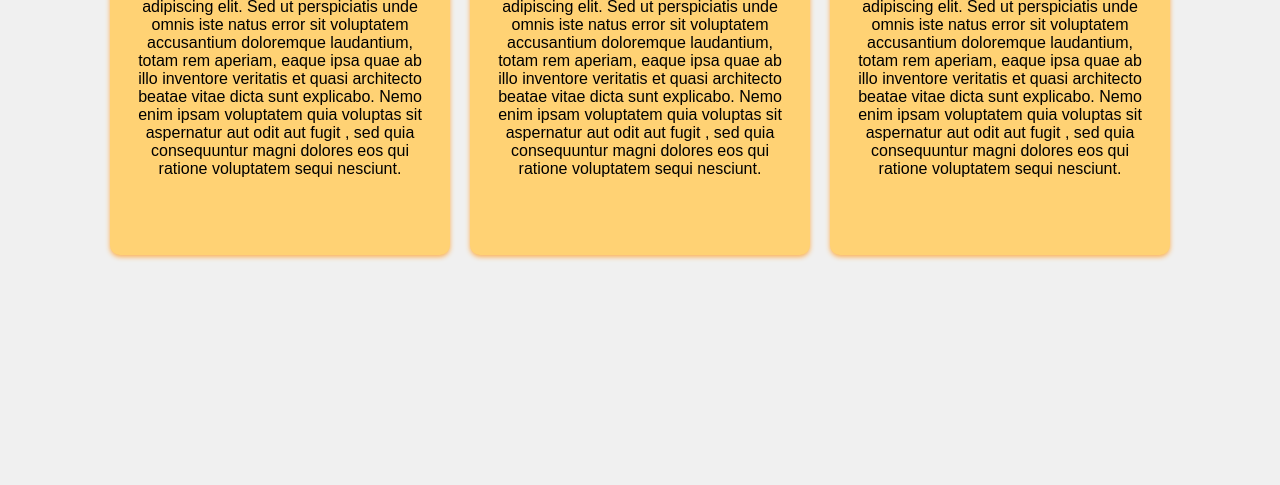
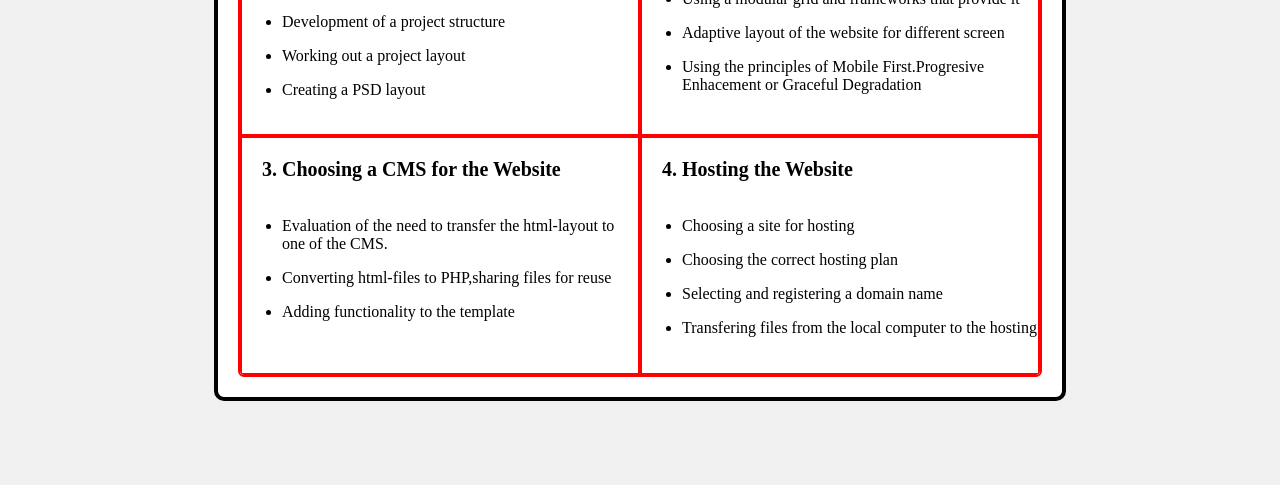
Before and after one commit to MaksymMoskovchuk/Window, a plain HTML site: page index.html in a window 1280 px wide. Shown: the part 315-800 px from the top of the page. Drawn offline with Linux system fonts and the light colour scheme.

Commit message:
first commit

```diff
--- a/Style.css
+++ b/Style.css
@@ -1,47 +1,44 @@
-body {
+body, html {
+    height: 100%;
     margin: 0;
-    font-family: Arial;
     display: flex;
     justify-content: center;
     align-items: center;
-    flex-direction: column;
-    height: 100vh;
     background-color: #f0f0f0;
 }
 
-.sticker-container {
-    display: flex;
+.window {
+    background-color: #fff;
+    padding: 20px;
+    border: 4px solid #000000;
+    border-radius: 10px;
 }
 
-.sticker {
-    position: relative;
-    background-color: #ffd274;
-    border-radius: 10px;
-    box-shadow: 0 2px 5px rgb(252, 175, 82);
-    padding: 20px;
-    margin: 0 10px;
-    text-align: center;
-    height: 300px;
-    width: 300px;
+.container {
+    display: flex;
+    flex-wrap: wrap;
+    width: 800px;
+    height: 500px;
+    border: 2px solid #ff0000;
+    border-radius: 6px;
+    overflow: hidden;
 }
 
-.sticker-content {
-    position: relative;
-    font-size: 40px;
-    text-shadow: 2px 2px 4px rgb(0, 0, 0);
-    font-weight: 800;
-    color: #fcaf52;
+.block {
+    flex: 1 0 50%;
+    background-color: #ffffff;
+    border: 2px solid #ff0000;
+    box-sizing: border-box;
 }
 
-.sticker-content::before {
-    content: '';
-    position: absolute;
-    top: -50px;
-    left: 50%;
-    transform: translateX(-50%);
-    background-color: #000000; /* Чорний колір */
-    width: 50%;
-    height: 40px;
-    border-top-left-radius: 10px;
-    border-top-right-radius: 10px;
+.block h2 {
+    text-align: left;
+    margin: 0;
+    padding: 20px;
+    font-size: 20px;
+
+
 }
+h1 {
+    text-align: center;
+}
--- a/index.html
+++ b/index.html
@@ -3,44 +3,41 @@
 <head>
     <meta charset="UTF-8">
     <meta name="viewport" content="width=device-width, initial-scale=1.0">
-    <title>Stickers</title>
+    <title>Window</title>
     <link rel="stylesheet" href="Style.css">
 
 </head>
 <body>
-<div class="sticker-container">
-    <div class="sticker">
-        <div class="sticker-content">Sample 1 </div>
-        <div>Lorem ipsum dolor sit amet, consectetur adipiscing elit.
-            Sed ut perspiciatis unde omnis iste natus error sit
-            voluptatem accusantium doloremque laudantium, totam rem aperiam,
-            eaque ipsa quae ab illo inventore veritatis et quasi
-            architecto beatae vitae dicta sunt explicabo.
-            Nemo enim ipsam voluptatem quia voluptas sit aspernatur aut odit aut fugit ,
-            sed quia consequuntur magni dolores eos qui
-            ratione voluptatem sequi nesciunt.</div>
-    </div>
-    <div class="sticker">
-        <div class="sticker-content">Sample 2</div>
-        <div>Lorem ipsum dolor sit amet, consectetur adipiscing elit.
-            Sed ut perspiciatis unde omnis iste natus error sit
-            voluptatem accusantium doloremque laudantium, totam rem aperiam,
-            eaque ipsa quae ab illo inventore veritatis et quasi
-            architecto beatae vitae dicta sunt explicabo.
-            Nemo enim ipsam voluptatem quia voluptas sit aspernatur aut odit aut fugit ,
-            sed quia consequuntur magni dolores eos qui
-            ratione voluptatem sequi nesciunt.</div>
-    </div>
-    <div class="sticker">
-        <div class="sticker-content">Sample 3</div>
-        <div>Lorem ipsum dolor sit amet, consectetur adipiscing elit.
-            Sed ut perspiciatis unde omnis iste natus error sit
-            voluptatem accusantium doloremque laudantium, totam rem aperiam,
-            eaque ipsa quae ab illo inventore veritatis et quasi
-            architecto beatae vitae dicta sunt explicabo.
-            Nemo enim ipsam voluptatem quia voluptas sit aspernatur aut odit aut fugit ,
-            sed quia consequuntur magni dolores eos qui
-            ratione voluptatem sequi nesciunt.</div>
+<div class="window">
+    <h1>Website Development Process</h1>
+    <div class="container">
+        <div class="block">
+            <h2>1. Idea for Website.Creating a psd Layout</h2>
+            <ul><li>Creating an idea</li></ul>
+            <ul><li>Development of a project structure</li></ul>
+            <ul><li>Working out a project layout</li></ul>
+            <ul><li>Creating a PSD layout</li></ul>
+        </div>
+        <div class="block">
+            <h2>2. Website layout</h2>
+            <ul><li>Choise of a layout template</li></ul>
+            <ul><li>Using a modular grid and frameworks that provide it</li></ul>
+            <ul><li>Adaptive layout of the website for different screen</li></ul>
+            <ul><li>Using the principles of Mobile First.Progresive Enhacement or Graceful Degradation </li></ul>
+        </div>
+        <div class="block">
+            <h2>3. Choosing a CMS for the Website</h2>
+            <ul><li>Evaluation of the need to transfer the html-layout to one of the CMS.</li></ul>
+            <ul><li>Converting html-files to PHP,sharing files for reuse</li></ul>
+            <ul><li>Adding functionality to the template</li></ul>
+        </div>
+        <div class="block">
+            <h2>4. Hosting the Website</h2>
+            <ul><li>Choosing a site for hosting</li></ul>
+            <ul><li>Choosing the correct hosting plan</li></ul>
+            <ul><li>Selecting and registering a domain name</li></ul>
+            <ul><li>Transfering files from the local computer to the hosting</li></ul>
+        </div>
     </div>
 </div>
 </body>
```
